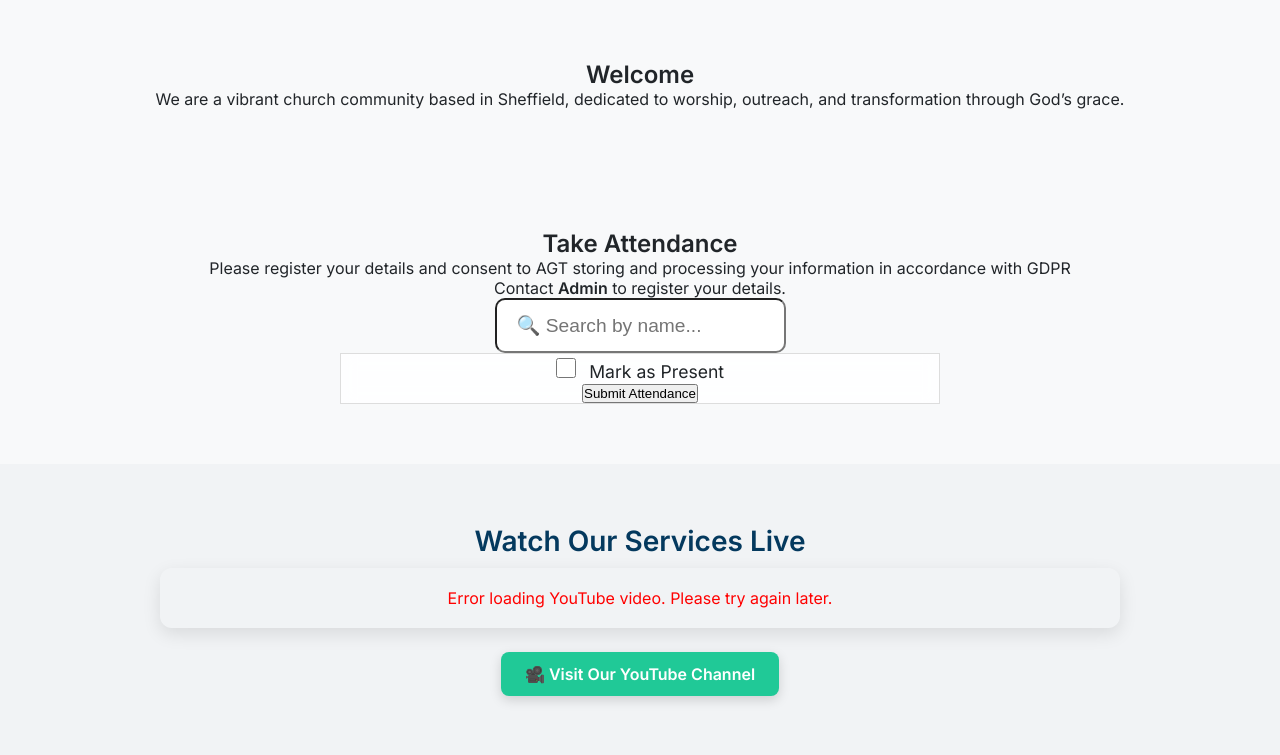
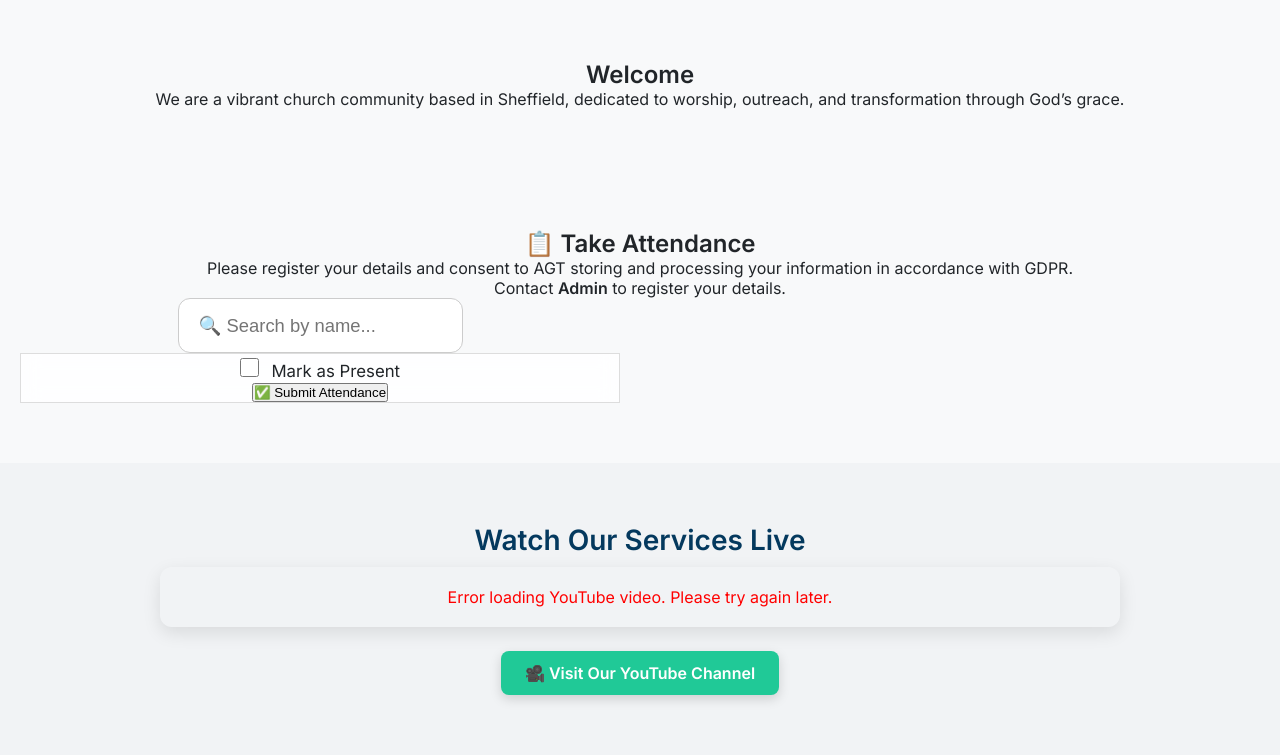
Before and after one commit to Tunnox/AGTWeb, a Flask app: page / in a window 1280 px wide. Shown: the part 265-1020 px from the top of the page. Run offline with Flask 3, Linux system fonts and the light colour scheme; some libraries are stand-ins or nearby versions.

Commit message:
Update main.html

```diff
--- a/api/templates/main.html
+++ b/api/templates/main.html
@@ -282,73 +282,87 @@ header::after {
 
   <!-- Attendacne-->
   <!-- General Attendance Section -->
-<section id="Take_attendacne" class="py-5">
-  <h2 class="section-title mb-4 text-center">Take Attendance</h2>
-    <p>Please register your details and consent to AGT storing and processing your information in accordance with GDPR</p>
-    <p style="text-align:center;">Contact <strong>Admin</strong> to register your details.</p>
-  <div class="section-card p-4 shadow rounded bg-white" style="max-width: 600px; margin: auto;">
-    <input type="text" id="attendanceSearchInput" class="form-control mb-3 shadow-sm" placeholder="🔍 Search by name...">
+<section id="Take_attendance" class="py-5 bg-light">
+  <div class="container">
+    <div class="text-center mb-5">
+      <h2 class="section-title display-6 fw-semibold">📋 Take Attendance</h2>
+      <p class="text-muted mb-1">
+        Please register your details and consent to AGT storing and processing your information in accordance with GDPR.
+      </p>
+      <p class="text-muted">Contact <strong>Admin</strong> to register your details.</p>
+    </div>
+
+    <div class="section-card mx-auto p-4 shadow-sm rounded-4 bg-white" style="max-width: 600px;">
+      <input type="text" id="attendanceSearchInput" class="form-control mb-4 shadow-sm" placeholder="🔍 Search by name...">
+
       <div id="attendanceSearchResults" class="d-flex flex-column gap-2"></div>
 
-    <div id="selectedRecord" class="glass-card d-none mt-4 p-4 rounded shadow" style="background: rgba(255, 255, 255, 0.85); backdrop-filter: blur(8px); border: 1px solid #ddd;">
-  <h5 id="selectedName" class="mb-1 fw-bold"></h5>
-  <p id="selectedContact" class="mb-3 text-muted"></p>
+      <div id="selectedRecord" class="glass-card d-none mt-4 p-4 rounded-4 shadow-sm border">
+        <h5 id="selectedName" class="mb-1 fw-bold fs-5"></h5>
+        <p id="selectedContact" class="mb-3 text-muted small"></p>
 
-  <!-- Alert shown only if already marked -->
         <div id="attendanceAlreadyMarked" class="alert alert-warning py-2 px-3 d-none mb-3" role="alert"></div>
 
-  <!-- Mark + Submit only visible when appropriate -->
         <div id="attendanceActions" class="d-none">
-    <div class="form-check mb-3">
+          <div class="form-check form-switch mb-4">
             <input class="form-check-input" type="checkbox" id="markPresent">
-      <label class="form-check-label" for="markPresent">Mark as Present</label>
+            <label class="form-check-label fw-medium" for="markPresent">Mark as Present</label>
           </div>
-    <button class="btn btn-success btn-lg w-200" id="submitAttendance">Submit Attendance</button>
+          <button class="btn btn-success btn-lg w-100" id="submitAttendance">✅ Submit Attendance</button>
         </div>
       </div>
-
+    </div>
+  </div>
 </section>
 
 <style>
-  /* WIDE and TALL Search Bar */
   #attendanceSearchInput {
     height: 55px;
-    font-size: 1.2rem;
-    padding: 12px 20px;
-    border-radius: 10px;
-    max-width: 100%;
+    font-size: 1.15rem;
+    padding: 14px 20px;
+    border-radius: 12px;
+    border: 1px solid #ccc;
+    transition: box-shadow 0.2s ease;
   }
 
-  /* Search Result Items */
+  #attendanceSearchInput:focus {
+    outline: none;
+    box-shadow: 0 0 0 0.2rem rgba(40, 167, 69, 0.25);
+    border-color: #28a745;
+  }
+
   #attendanceSearchResults .search-result-item {
-    padding: 12px 18px;
-    font-size: 1.1rem;
-    border-radius: 8px;
-    background: #f8f9fa;
+    padding: 14px 20px;
+    font-size: 1.05rem;
+    border-radius: 10px;
+    background-color: #f8f9fa;
     transition: all 0.2s ease;
     cursor: pointer;
-    box-shadow: 0 1px 3px rgba(0,0,0,0.05);
+    box-shadow: 0 2px 4px rgba(0,0,0,0.03);
   }
 
   #attendanceSearchResults .search-result-item:hover {
-    background: #e9ecef;
-    transform: scale(1.02);
+    background-color: #e9ecef;
+    transform: translateY(-2px);
   }
 
-  /* Larger Checkbox */
   .form-check-input {
-    width: 1.5em;
-    height: 1.5em;
+    width: 1.4em;
+    height: 1.4em;
     margin-top: 0.3em;
+    cursor: pointer;
   }
 
   .form-check-label {
-    font-size: 1.1rem;
+    font-size: 1.05rem;
     margin-left: 0.5em;
+    user-select: none;
   }
 
-  /* Fade-in effect for selected card */
   .glass-card {
+    background: rgba(255, 255, 255, 0.85);
+    backdrop-filter: blur(10px);
+    border: 1px solid #ddd;
     animation: fadeIn 0.3s ease;
   }
 
@@ -356,8 +370,23 @@ header::after {
     from { opacity: 0; transform: translateY(10px); }
     to { opacity: 1; transform: translateY(0); }
   }
+
+  #submitAttendance {
+    transition: background 0.3s ease;
+  }
+
   #submitAttendance:hover {
     background: linear-gradient(135deg, #218838, #1e7e34);
+  }
+
+  @media (max-width: 576px) {
+    .section-title {
+      font-size: 1.5rem;
+    }
+
+    #attendanceSearchInput {
+      font-size: 1rem;
+    }
   }
 </style>
 
```
Lines whose indentation alone changed are shown as unchanged.
